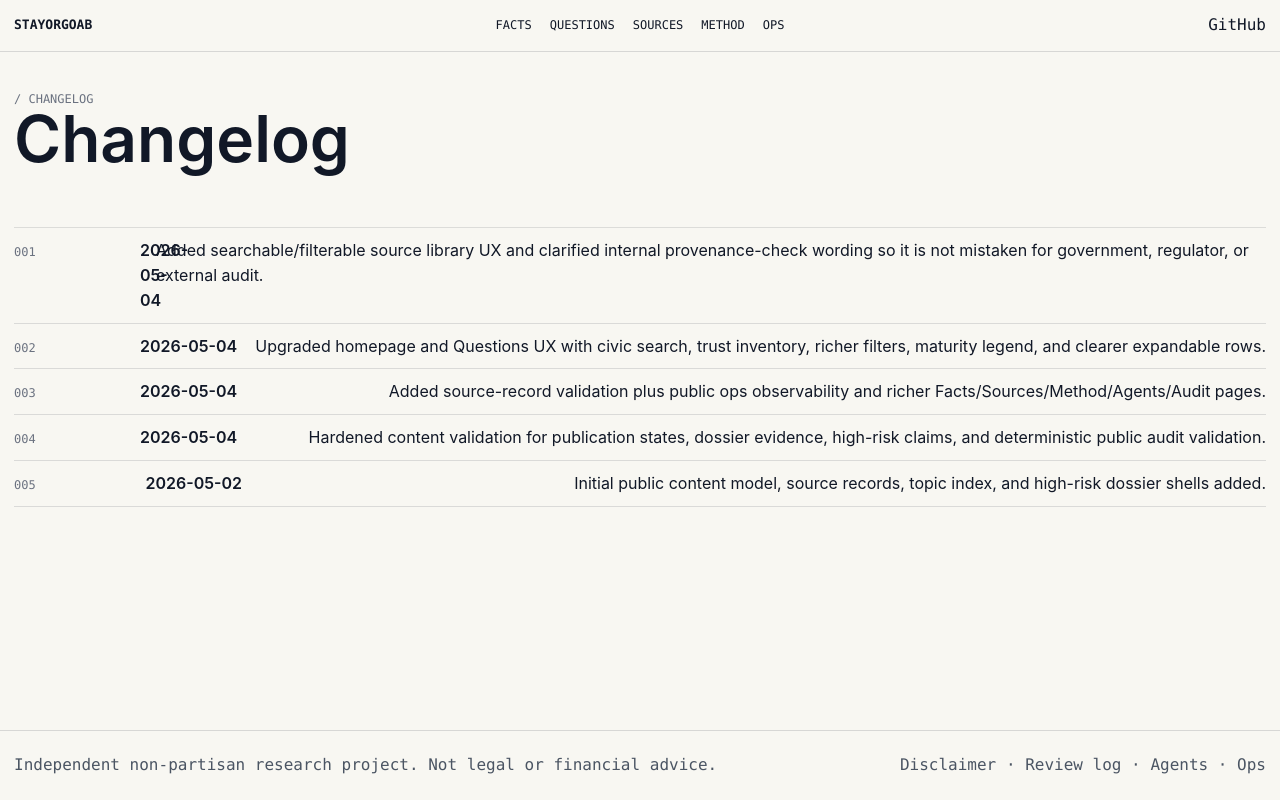
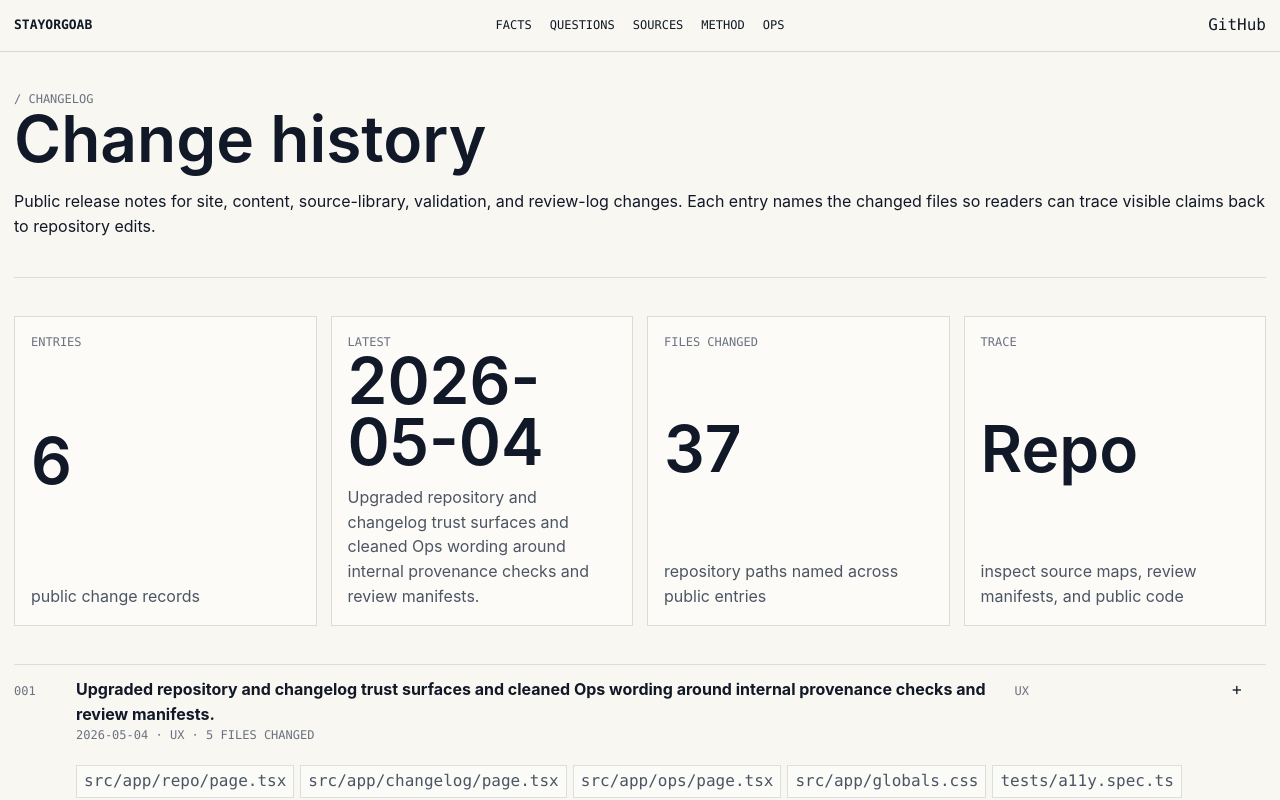
Before and after one commit to chrisdothinger/stayorgoab, a Next.js app: page /changelog in a window 1280 px wide. Shown: the top 800 px of the page. Built offline with nearby package versions, Linux system fonts and the light colour scheme.

Commit message:
[verified] Polish public trust surfaces

```diff
--- a/content/changelog.yml
+++ b/content/changelog.yml
@@ -1,4 +1,14 @@
 entries:
+  - id: change-2026-05-04-public-trust-surfaces
+    date: "2026-05-04"
+    type: ux
+    summary: "Upgraded repository and changelog trust surfaces and cleaned Ops wording around internal provenance checks and review manifests."
+    files_changed:
+      - src/app/repo/page.tsx
+      - src/app/changelog/page.tsx
+      - src/app/ops/page.tsx
+      - src/app/globals.css
+      - tests/a11y.spec.ts
   - id: change-2026-05-04-source-library-ux
     date: "2026-05-04"
     type: ux
--- a/src/app/changelog/page.tsx
+++ b/src/app/changelog/page.tsx
@@ -1,23 +1,74 @@
+import Link from 'next/link';
 import { loadRepositoryContent } from '@/lib/content';
 
 export const metadata = { title: 'Changelog' };
 
+function fileCount(entry: Record<string, unknown>) {
+  const files = entry.files_changed;
+  return Array.isArray(files) ? files.length : 0;
+}
+
+function typeLabel(entry: Record<string, unknown>) {
+  return String(entry.type ?? 'change').replaceAll('_', ' ');
+}
+
 export default function ChangelogPage() {
   const { changelog } = loadRepositoryContent();
+  const latest = changelog[0];
+  const totalFiles = changelog.reduce((sum, entry) => sum + fileCount(entry), 0);
+
   return (
     <>
       <section className="section">
         <div className="section-label mono">/ Changelog</div>
-        <h1>Changelog</h1>
+        <h1>Change history</h1>
+        <p>
+          Public release notes for site, content, source-library, validation, and review-log changes.
+          Each entry names the changed files so readers can trace visible claims back to repository edits.
+        </p>
       </section>
-      <section className="link-list">
-        {changelog.map((entry, index) => (
-          <article className="data-row" key={String(entry.id)}>
-            <span className="mono row-meta">{String(index + 1).padStart(3, '0')}</span>
-            <strong>{String(entry.date)}</strong>
-            <span>{String(entry.summary)}</span>
-          </article>
-        ))}
+
+      <section className="section ops-grid" aria-label="Changelog summary">
+        <div className="metric-card">
+          <span className="mono row-meta">Entries</span>
+          <strong>{changelog.length}</strong>
+          <p>public change records</p>
+        </div>
+        <div className="metric-card">
+          <span className="mono row-meta">Latest</span>
+          <strong>{String(latest?.date ?? 'n/a')}</strong>
+          <p>{String(latest?.summary ?? 'No public changes recorded')}</p>
+        </div>
+        <div className="metric-card">
+          <span className="mono row-meta">Files changed</span>
+          <strong>{totalFiles}</strong>
+          <p>repository paths named across public entries</p>
+        </div>
+        <div className="metric-card">
+          <span className="mono row-meta">Trace</span>
+          <strong><Link href="/repo">Repo</Link></strong>
+          <p>inspect source maps, review manifests, and public code</p>
+        </div>
+      </section>
+
+      <section className="link-list" aria-label="Change entries">
+        {changelog.map((entry, index) => {
+          const files = Array.isArray(entry.files_changed) ? entry.files_changed.map(String) : [];
+          return (
+            <article className="index-row changelog-row" key={String(entry.id)}>
+              <span className="mono row-meta">{String(index + 1).padStart(3, '0')}</span>
+              <div>
+                <strong>{String(entry.summary)}</strong>
+                <div className="mono row-meta">{String(entry.date)} · {typeLabel(entry)} · {files.length} files changed</div>
+              </div>
+              <span className="mono row-meta state">{typeLabel(entry)}</span>
+              <span className="mono" aria-hidden="true">+</span>
+              <div className="expanded-row mono">
+                {files.length ? files.slice(0, 8).map((file, fileIndex) => <span key={`${file}-${fileIndex}`}>{file}</span>) : <span>No file list recorded</span>}
+              </div>
+            </article>
+          );
+        })}
       </section>
     </>
   );
--- a/src/app/globals.css
+++ b/src/app/globals.css
@@ -161,6 +161,11 @@ textarea:focus-visible {
   font-weight: 620;
 }
 
+.trust-row {
+  grid-template-columns: minmax(94px, 0.18fr) minmax(180px, 0.42fr) minmax(0, 1fr);
+  align-items: start;
+}
+
 .dark-row {
   background: var(--navy);
   color: var(--paper);
@@ -269,6 +274,18 @@ textarea:focus-visible {
   margin-top: 12px;
   color: var(--muted);
   font-size: 12px;
+}
+
+.changelog-row .expanded-row {
+  display: flex;
+  flex-wrap: wrap;
+  gap: 6px;
+}
+
+.changelog-row .expanded-row span {
+  border: 1px solid rgba(17, 24, 39, 0.13);
+  background: rgba(255, 255, 255, 0.5);
+  padding: 3px 7px;
 }
 
 .filter-panel {
--- a/src/app/ops/page.tsx
+++ b/src/app/ops/page.tsx
@@ -28,7 +28,7 @@ export default function OpsPage() {
         <div className="metric-card">
           <span className="mono row-meta">Topics</span>
           <strong>{content.topics.length}</strong>
-          <p>{fullDossiers} full dossiers · {staleTopics} sparse/unaudited topics</p>
+          <p>{fullDossiers} full dossiers · {staleTopics} topics awaiting internal provenance check</p>
         </div>
         <div className="metric-card">
           <span className="mono row-meta">Sources</span>
@@ -99,7 +99,7 @@ export default function OpsPage() {
             ))}
           </ul>
           <p className="mono row-meta">Latest release: {ops.releases[0]?.id ?? 'none'} · {ops.releases[0]?.date ?? 'n/a'}</p>
-          <p><Link href="/audit">Inspect page-level audit manifest</Link></p>
+          <p><Link href="/audit">Inspect page-level review manifest</Link></p>
           <p><Link href="/agents">Inspect public agent permissions</Link></p>
           <p className="mono row-meta">Manifest pages tracked: {manifest.pages.length}</p>
         </div>
--- a/src/app/repo/page.tsx
+++ b/src/app/repo/page.tsx
@@ -1,11 +1,79 @@
+import Link from 'next/link';
+import { buildAuditManifest } from '@/lib/audit';
+import { loadRepositoryContent } from '@/lib/content';
+import { loadOpsSnapshot } from '@/lib/ops';
+
 export const metadata = { title: 'Repository' };
 
 export default function RepoPage() {
+  const content = loadRepositoryContent();
+  const manifest = buildAuditManifest(content);
+  const ops = loadOpsSnapshot();
+  const latestRelease = ops.releases[0];
+
   return (
-    <section className="section">
-      <div className="section-label mono">/ Repository</div>
-      <h1>Public GitHub repository</h1>
-      <p><a href="https://github.com/chrisdothinger/stayorgoab">Open chrisdothinger/stayorgoab on GitHub</a></p>
-    </section>
+    <>
+      <section className="section">
+        <div className="section-label mono">/ Repository</div>
+        <h1>Public repository evidence</h1>
+        <p>
+          The project is designed to be inspectable: source records, claim links, generated review manifests,
+          validation scripts, release summaries, and the public site code live in one repository.
+          These records support public inspection and internal provenance checks; they are not an external audit.
+        </p>
+      </section>
+
+      <section className="section ops-grid" aria-label="Repository evidence summary">
+        <div className="metric-card">
+          <span className="mono row-meta">Source map</span>
+          <strong>{content.sources.length}</strong>
+          <p>public source records with provenance metadata</p>
+        </div>
+        <div className="metric-card">
+          <span className="mono row-meta">Claim map</span>
+          <strong>{content.claims.length}</strong>
+          <p>claims linked back to source IDs</p>
+        </div>
+        <div className="metric-card">
+          <span className="mono row-meta">Review manifest</span>
+          <strong>{manifest.pages.length}</strong>
+          <p>page-level generated review records</p>
+        </div>
+        <div className="metric-card">
+          <span className="mono row-meta">Latest release</span>
+          <strong>{latestRelease?.date ?? 'n/a'}</strong>
+          <p>{latestRelease?.id ?? 'no public release record yet'}</p>
+        </div>
+      </section>
+
+      <section className="section grid-two">
+        <div>
+          <div className="section-label mono">/ Inspect</div>
+          <h2>Where to verify the work</h2>
+        </div>
+        <div className="status-readout">
+          <article className="data-row trust-row">
+            <span className="mono row-meta">GitHub</span>
+            <strong><a href="https://github.com/chrisdothinger/stayorgoab">chrisdothinger/stayorgoab</a></strong>
+            <span>source code and content repository</span>
+          </article>
+          <article className="data-row trust-row">
+            <span className="mono row-meta">Manifest</span>
+            <strong><Link href="/audit">Review log</Link></strong>
+            <span>page-level public review trail and internal provenance-check records</span>
+          </article>
+          <article className="data-row trust-row">
+            <span className="mono row-meta">Sources</span>
+            <strong><Link href="/sources">Source library</Link></strong>
+            <span>source map, filters, claim trails, and original links</span>
+          </article>
+          <article className="data-row trust-row">
+            <span className="mono row-meta">Ops</span>
+            <strong><Link href="/ops">Operating posture</Link></strong>
+            <span>runbooks, schedule summaries, validation posture, and redacted agent runs</span>
+          </article>
+        </div>
+      </section>
+    </>
   );
 }
```
Also changed, not shown: 2 other files (tests, documents, lock files or other folders).
